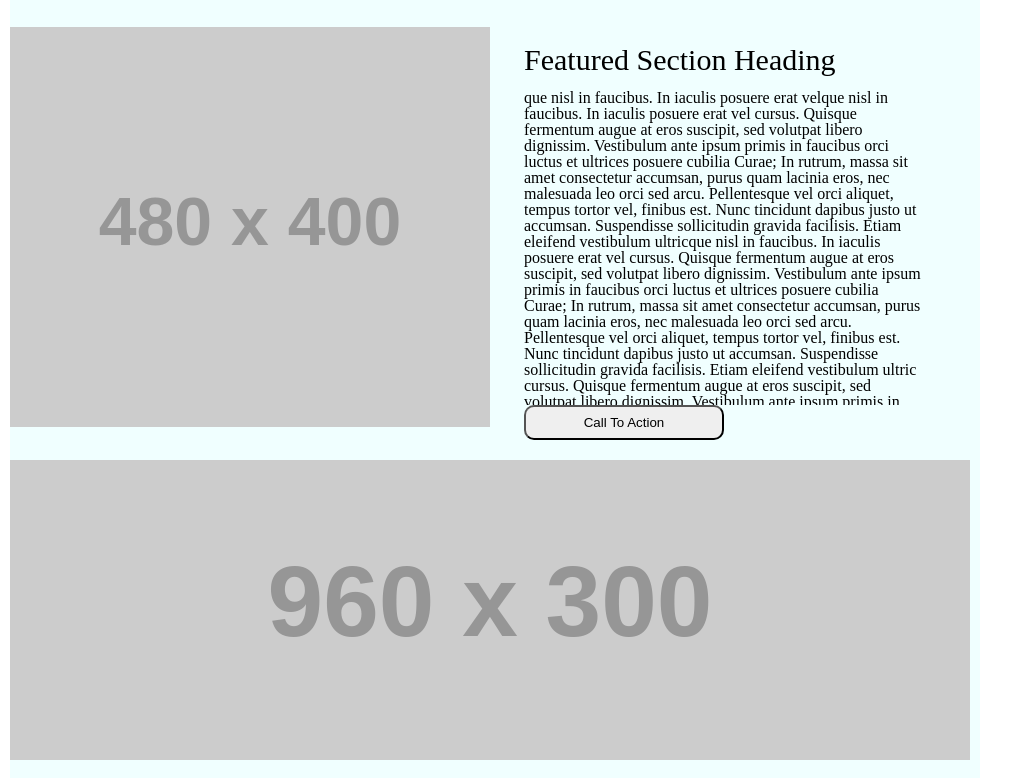
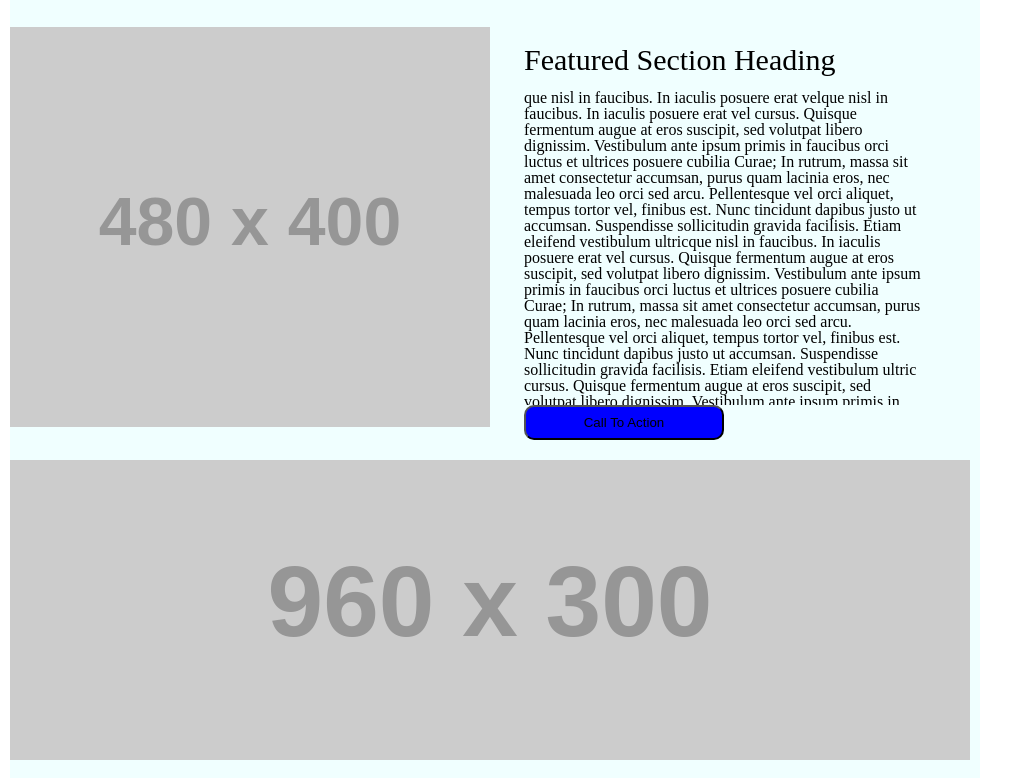
Before and after one commit to JeffLawrence1/wirefame-exercise, a plain HTML site: page index.html in a window 1280 px wide. In both pictures the pointer is over the button "Call To Action". Shown: the part 1022-1800 px from the top of the page, without its empty margins (0-1033 px from the left). Drawn offline with Linux system fonts and the light colour scheme; placeholder pictures from the web are drawn by us.

Commit message:
added more

```diff
--- a/css/style.css
+++ b/css/style.css
@@ -58,6 +58,10 @@ padding: 20px;
   margin-bottom: 20px;
   border-radius: 10px;
 }
+#fourButton:hover{
+background-color: blue;
+
+}
 #sectionFive{
 
 }
```
